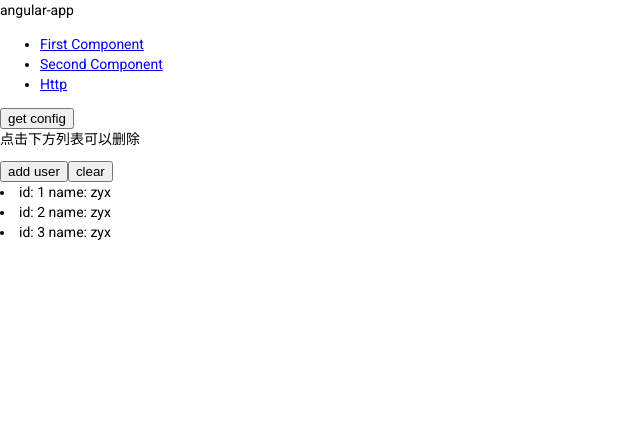
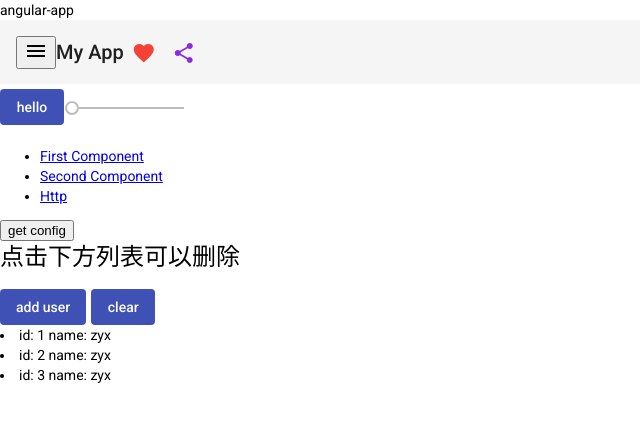
Before and after one commit to zyxbest/angular-app, an Angular app: page /http-client in a window 1280 px wide. Shown: the top 422 px of the page, without its empty margins (0-640 px from the left). Built offline with nearby package versions, Linux system fonts and the light colour scheme; data requests are answered from the project's data file.

Commit message:
feat: use material angular

```diff
--- a/src/app/app.component.html
+++ b/src/app/app.component.html
@@ -1,4 +1,21 @@
 <div>{{ title }}</div>
+
+<mat-toolbar>
+  <button>
+    <mat-icon>menu</mat-icon>
+  </button>
+  <span>My App</span>
+  <button mat-icon-button>
+    <mat-icon color="warn">favorite</mat-icon>
+  </button>
+  <button mat-icon-button>
+    <mat-icon style="color: blueviolet;">share</mat-icon>
+  </button>
+</mat-toolbar>
+
+<button mat-flat-button color="primary">hello</button>
+
+<mat-slider min="1" max="100" step="1" value="1"></mat-slider>
 <nav>
   <ul>
     <li>
@@ -12,7 +29,7 @@
       </a>
     </li>
     <li>
-      <a [routerLink]="['/http-client']" routerLinkActive="router-link-active" >
+      <a [routerLink]="['/http-client']" routerLinkActive="router-link-active">
         Http
       </a>
     </li>
--- a/src/app/http/http.component.css
+++ b/src/app/http/http.component.css
@@ -0,0 +1,3 @@
+[mat-flat-button] {
+  margin-right: 5px;
+}
--- a/src/app/http/http.component.html
+++ b/src/app/http/http.component.html
@@ -2,9 +2,9 @@
 {{ config }}
 
 <div>
-  <p style="display: block">点击下方列表可以删除</p>
-  <button (click)="add()">add user</button>
-  <button (click)="clear()">clear</button>
+  <p  style="display: block" class="mat-h1">点击下方列表可以删除</p>
+  <button mat-flat-button color="primary" (click)="add()">add user</button>
+  <button mat-flat-button color="primary" (click)="clear()">clear</button>
   <li *ngFor="let user of users">
     <a (click)="delete(user.id)">id: {{ user.id }} name: {{ user.name }}</a>
   </li>
```
Also changed, not shown: src/app/app.module.ts (+12 -4 lines).
